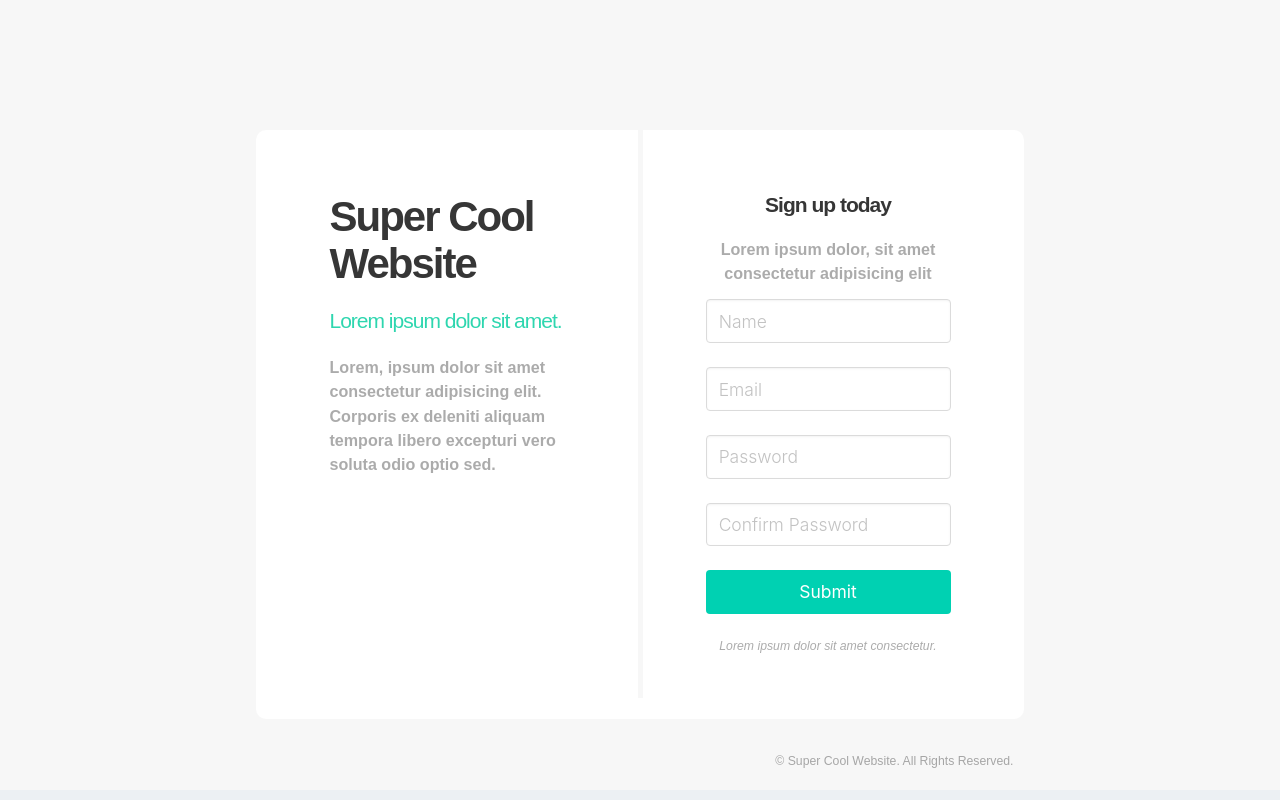
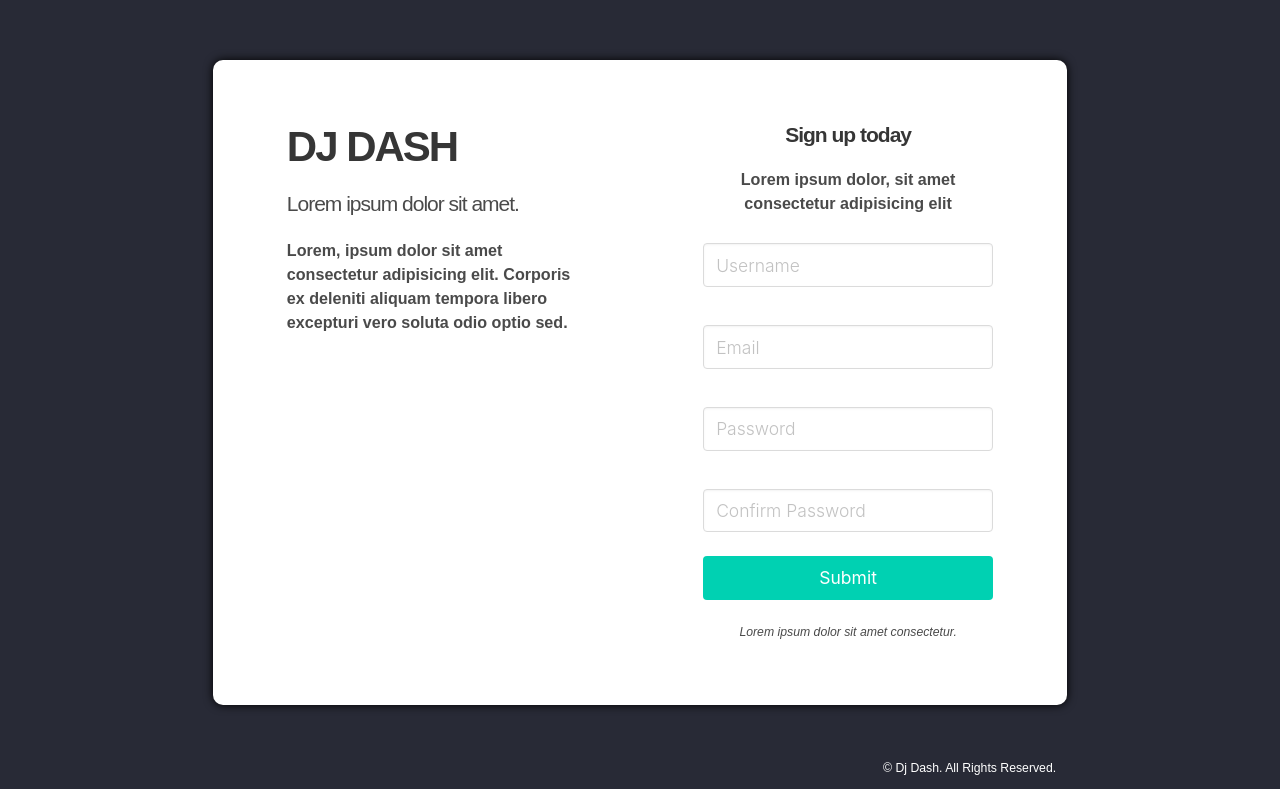
Before and after one commit to lyamaa/dashboard-vue, a Vue app: page /register in a window 1280 px wide. Built offline with nearby package versions, Linux system fonts and the light colour scheme.

Commit message:
create login and register with styling

```diff
--- a/package.json
+++ b/package.json
@@ -7,6 +7,7 @@
     "build": "vue-cli-service build"
   },
   "dependencies": {
+    "axios": "^0.21.1",
     "register-service-worker": "^1.7.1",
     "vue": "^3.0.0",
     "vue-router": "^4.0.0-0",
--- a/src/_main.scss
+++ b/src/_main.scss
@@ -3,7 +3,7 @@ html, body {
     font-size: 16px;
     line-height: 1.5;
     height: 100%;
-    background: #ECF0F3;
+
   }
   nav.navbar {
     border-top: 4px solid #276cda;
@@ -20,6 +20,12 @@ html, body {
     width: 100%;
     height: 100%;
     margin-left: 0;
+  }
+  .menu {
+    background-color: white;
+  }
+  .col{
+    background-color: white;
   }
   .menu-label {
     color: #8F99A3;
--- a/src/assets/scss/login.scss
+++ b/src/assets/scss/login.scss
@@ -2,9 +2,11 @@ html,body {
     font-family: 'Questrial', sans-serif;
     font-size: 14px;
     font-weight: 300;
+
   }
+
   .hero.is-success {
-    background: #F2F6FA;
+    background: #282a36;
   }
   .hero .nav, .hero.is-success .nav {
     -webkit-box-shadow: none;
@@ -12,8 +14,11 @@ html,body {
   }
   .box {
     margin-top: 5rem;
+    box-shadow: 100px, 100px;
+    -webkit-box-shadow: 0 0 10px rgb(0, 0, 0);
+    -moz-box-shadow: 0 0 10px rgb(0, 0, 0);
   }
-  .avatar {
+  .image {
     margin-top: -70px;
     padding-bottom: 20px;
   }
@@ -25,6 +30,7 @@ html,body {
     box-shadow: 0 2px 3px rgba(10,10,10,.1), 0 0 0 1px rgba(10,10,10,.1);
   }
   input {
+    margin-top: 1rem;
     font-weight: 300;
   }
   p {
--- a/src/assets/scss/register.scss
+++ b/src/assets/scss/register.scss
@@ -1,17 +1,13 @@
-:root {
-    --brandColor: hsl(166, 67%, 51%);
-    --background: rgb(247, 247, 247);
-    --textDark: hsla(0, 0%, 0%, 0.66);
-    --textLight: hsla(0, 0%, 0%, 0.33);
-  }
+
   .va {
     display: flex;
     align-items: center;
   }
-  body {
-    background: var(--background);
-    height: 100vh;
-    color: var(--textDark);
+
+  .reg {
+
+      background-color: #282a36;
+
   }
 
   .field:not(:last-child) {
--- a/src/components/Menu.vue
+++ b/src/components/Menu.vue
@@ -1,5 +1,5 @@
 <template>
-    <div class="column is-3">
+    <div class="column col is-3">
       <aside class="menu is-hidden-mobile">
         <p class="menu-label">General</p>
         <ul class="menu-list">
--- a/src/main.ts
+++ b/src/main.ts
@@ -1,7 +1,14 @@
-import { createApp } from 'vue'
-import App from './App.vue'
-import './registerServiceWorker'
-import router from './router'
-import store from './store'
+import { createApp } from "vue";
+import App from "./App.vue";
+import "./registerServiceWorker";
+import router from "./router";
+import store from "./store";
+import axios from "axios";
 
-createApp(App).use(store).use(router).mount('#app')
+axios.defaults.baseURL = "http://localhost:8000/api/";
+axios.defaults.withCredentials = true;
+
+createApp(App)
+  .use(store)
+  .use(router)
+  .mount("#app");
--- a/src/views/Login.vue
+++ b/src/views/Login.vue
@@ -3,39 +3,50 @@
     <div class="hero-body">
       <div class="container has-text-centered">
         <div class="column is-4 is-offset-4">
-                    <h3 class="title has-text-black">Login</h3>
-                    <hr class="login-hr">
-                    <p class="subtitle has-text-black">Please login to proceed.</p>
+          <h3 class="title">Login</h3>
+          <hr class="login-hr" />
+          <p class="subtitle ">Please login to proceed.</p>
           <div class="box">
-                        <figure class="avatar">
-                            <img src="https://placehold.it/128x128">
+            <figure class="image is-3by1">
+              <img :src="mySvg" />
             </figure>
-                        <form>
+            <form @submit.prevent="submit">
               <div class="field">
                 <div class="control">
-                                    <input class="input is-large" type="email" placeholder="Your Email" autofocus="">
+                  <input
+                    class="input is-large"
+                    type="text"
+                    placeholder="Your username/Email"
+                    autofocus=""
+                    required
+                    v-model="username"
+                  />
                 </div>
               </div>
 
               <div class="field">
                 <div class="control">
-                                    <input class="input is-large" type="password" placeholder="Your Password">
+                  <input
+                    class="input is-large"
+                    type="password"
+                    placeholder="Your Password"
+                    required
+                    v-model="password"
+                  />
                 </div>
               </div>
               <div class="field">
                 <label class="checkbox">
-                  <input type="checkbox">
+                  <input type="checkbox" />
                   Remember me
                 </label>
               </div>
-                            <button class="button is-block is-info is-large is-fullwidth">Login <i class="fa fa-sign-in" aria-hidden="true"></i></button>
+              <button type="submit" class="button is-block is-info is-large is-fullwidth">
+                Login <i class="fa fa-sign-in" aria-hidden="true"></i>
+              </button>
             </form>
           </div>
-                    <p class="has-text-grey">
-                        <a href="../">Sign Up</a> &nbsp;·&nbsp;
-                        <a href="../">Forgot Password</a> &nbsp;·&nbsp;
-                        <a href="../">Need Help?</a>
-                    </p>
+          <p class=""><a href="../">Sign Up</a> &nbsp;·&nbsp;</p>
         </div>
       </div>
     </div>
@@ -43,15 +54,36 @@
 </template>
 
 <script lang="ts">
-import { defineComponent } from 'vue';
-
+import { defineComponent } from "vue";
+import { ref } from "vue";
+import axios from "axios"
+import { useRouter } from "vue-router";
 
 export default defineComponent({
-  name: 'Login',
+  name: "Login",
+  setup() {
+    const username = ref("");
+    const password = ref("");
+    const router = useRouter()
 
+    const submit = async() => {
+        const response = await axios.post('login', {
+            username: username.value,
+            password:password.value
+        })
+       await router.push('/')
+    }
+
+    return {
+      username,
+      password,
+      mySvg: require('../assets/img/profile.svg'),
+      submit
+
+    };
+  },
 });
 </script>
 
 <style src="../assets/scss/login.scss" lang="scss">
-
 </style>
--- a/src/views/Register.vue
+++ b/src/views/Register.vue
@@ -1,39 +1,71 @@
 <template>
-   <section class="container">
-      <div class="columns is-multiline">
-        <div class="column is-8 is-offset-2 register">
+
+    <div class="columns is-multiline reg">
+      <div class="column box is-8 is-offset-2 register">
         <div class="columns">
           <div class="column left">
-              <h1 class="title is-1">Super Cool Website</h1>
+            <h1 class="title is-1">DJ DASH</h1>
             <h2 class="subtitle colored is-4">Lorem ipsum dolor sit amet.</h2>
-              <p>Lorem, ipsum dolor sit amet consectetur adipisicing elit. Corporis ex deleniti aliquam tempora libero excepturi vero soluta odio optio sed.</p>
+            <p>
+              Lorem, ipsum dolor sit amet consectetur adipisicing elit. Corporis
+              ex deleniti aliquam tempora libero excepturi vero soluta odio
+              optio sed.
+            </p>
           </div>
           <div class="column right has-text-centered">
             <h1 class="title is-4">Sign up today</h1>
-              <p class="description">Lorem ipsum dolor, sit amet consectetur adipisicing elit</p>
-              <form>
+            <p class="description">
+              Lorem ipsum dolor, sit amet consectetur adipisicing elit
+            </p>
+            <form @submit.prevent="submit">
               <div class="field">
                 <div class="control">
-                    <input class="input is-medium" type="text" placeholder="Name">
+                  <input
+                    class="input is-medium"
+                    type="text"
+                    placeholder="Username"
+                    required
+                    v-model="username"
+                  />
                 </div>
               </div>
 
               <div class="field">
                 <div class="control">
-                    <input class="input is-medium" type="email" placeholder="Email">
+                  <input
+                    class="input is-medium"
+                    type="email"
+                    placeholder="Email"
+                    required
+                    v-model="email"
+                  />
                 </div>
               </div>
               <div class="field">
                 <div class="control">
-                    <input class="input is-medium" type="password" placeholder="Password">
+                  <input
+                    class="input is-medium"
+                    type="password"
+                    placeholder="Password"
+                    required
+                    v-model="password"
+                  />
                 </div>
               </div>
               <div class="field">
                 <div class="control">
-                    <input class="input is-medium" type="password" placeholder="Confirm Password">
+                  <input
+                    class="input is-medium"
+                    type="password"
+                    placeholder="Confirm Password"
+                    required
+                    v-model="password_confirm"
+                  />
                 </div>
               </div>
-                <button class="button is-block is-primary is-fullwidth is-medium">Submit</button>
+              <button class="button is-block is-primary is-fullwidth is-medium">
+                Submit
+              </button>
               <br />
               <small><em>Lorem ipsum dolor sit amet consectetur.</em></small>
             </form>
@@ -41,50 +73,84 @@
         </div>
       </div>
       <div class="column is-8 is-offset-2">
-          <br>
+        <br />
         <nav class="level">
           <div class="level-left">
             <div class="level-item">
               <span class="icon">
                 <i class="fab fa-twitter"></i>
-                </span> &emsp;
+              </span>
+              &emsp;
               <span class="icon">
                 <i class="fab fa-facebook"></i>
-                </span> &emsp;
+              </span>
+              &emsp;
               <span class="icon">
                 <i class="fab fa-instagram"></i>
-                </span> &emsp;
+              </span>
+              &emsp;
               <span class="icon">
                 <i class="fab fa-github"></i>
-                </span> &emsp;
+              </span>
+              &emsp;
               <span class="icon">
                 <i class="fas fa-envelope"></i>
               </span>
             </div>
           </div>
           <div class="level-right">
-              <small class="level-item" style="color: var(--textLight)">
-                &copy; Super Cool Website. All Rights Reserved.
+            <small class="level-item" style="color: white">
+              &copy; Dj Dash. All Rights Reserved.
             </small>
           </div>
         </nav>
       </div>
     </div>
-    </section>
+
 </template>
 
 <script lang="ts">
-import { defineComponent } from 'vue';
+import { defineComponent } from "vue";
+import { ref } from "vue";
 
+import axios from "axios";
+import { useRouter } from "vue-router";
 
 export default defineComponent({
-  name: 'Register',
+  name: "Register",
 
+  setup() {
+    const username = ref("");
+    const email = ref("");
+    const password = ref("");
+    const password_confirm = ref("");
+    const router = useRouter();
+
+    const submit = async () => {
+      const res = await axios.post("register", {
+        username: username.value,
+        email: email.value,
+        password: password.value,
+        password_confirm: password_confirm.value,
+      });
+
+      console.log(res);
+
+      await router.push("/login");
+    };
+
+    return {
+      username,
+      email,
+      password,
+      password_confirm,
+      submit,
+    };
+  },
 });
 </script>
 
 
 
 <style src="../assets/scss/register.scss" lang="scss">
-
 </style>
```
Also changed, not shown: src/assets/img/profile.svg (added), 1 other file (tests, documents, lock files or other folders). Lines whose indentation alone changed are shown as unchanged.
